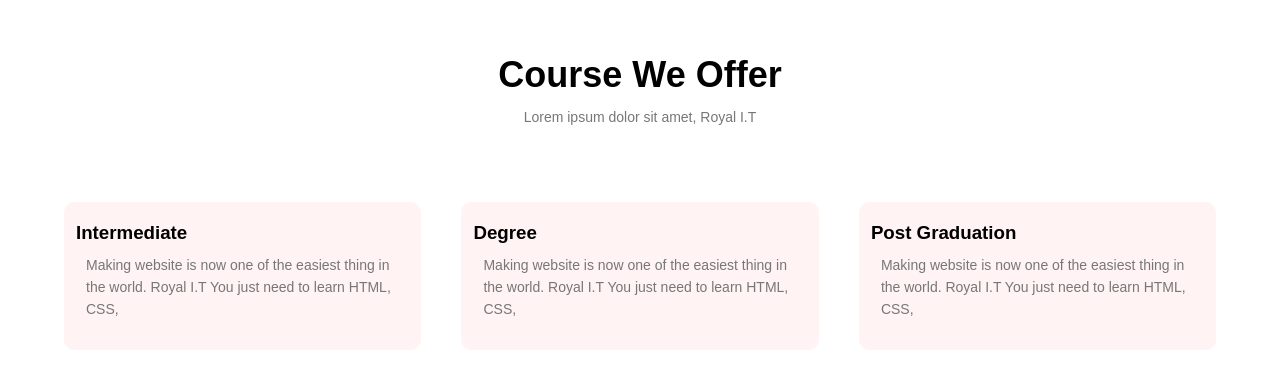
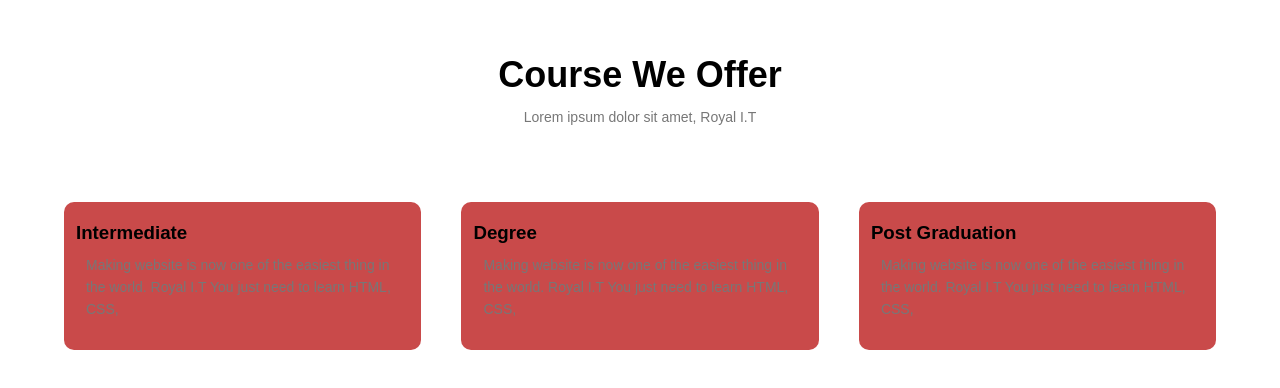
Before and after one commit to royalit31/royalit31.github.io, a plain HTML site: page index.html in a window 1280 px wide. Shown: the part 846-1234 px from the top of the page. Drawn offline with Linux system fonts and the light colour scheme.

Commit message:
Update style.css

```diff
--- a/style.css
+++ b/style.css
@@ -143,7 +143,7 @@ p{
 }
 .course-col{
     flex-basis: 31%;
-    background: #fff3f3;
+    background:  #c94a4a;
     border-radius: 10px;
     margin-bottom: 5%;
     padding: 20px 12px;
```
